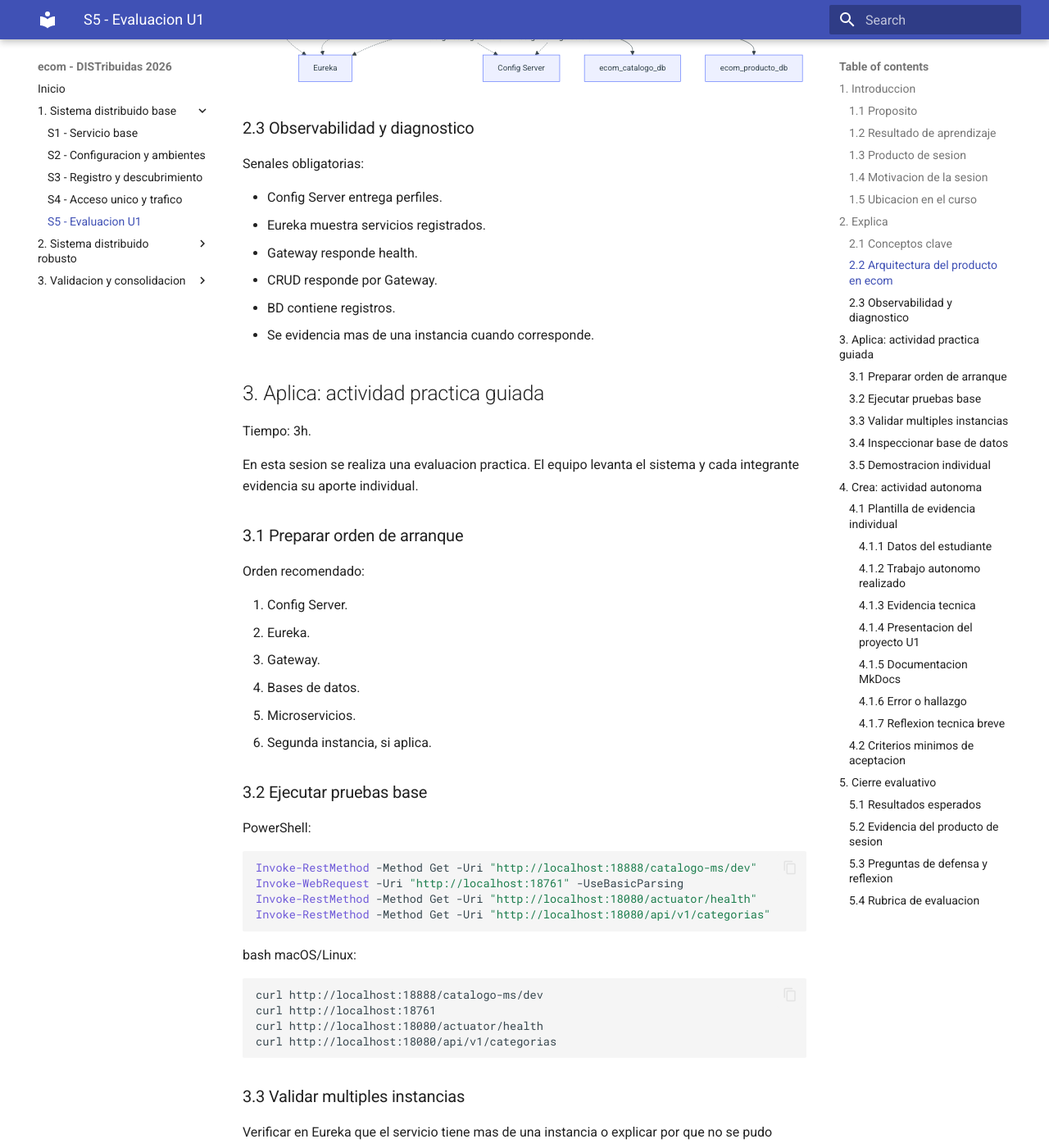
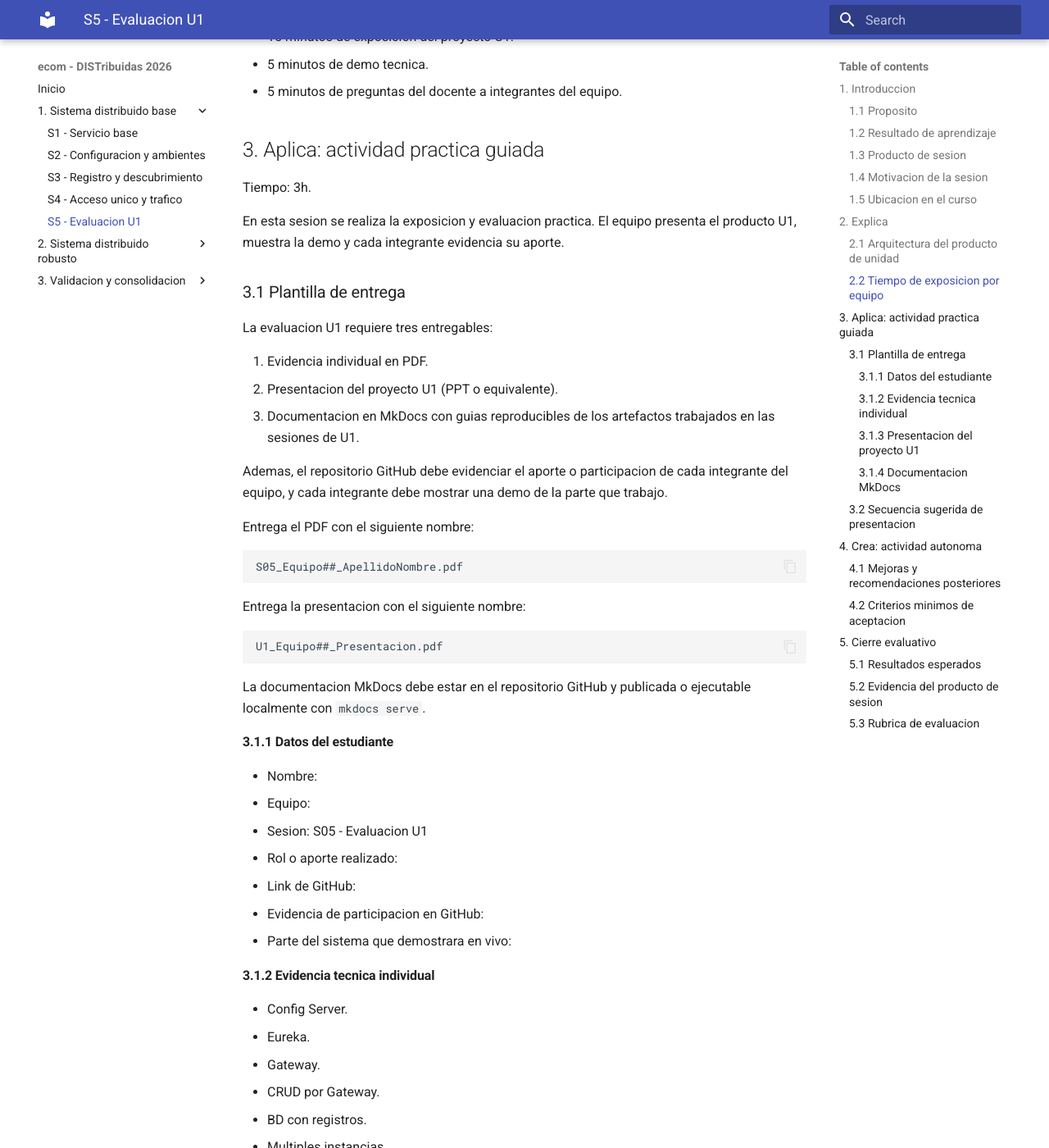
Before and after one commit to 261dist/ecom, an MkDocs documentation site: the page built from docs/sesiones/s05-evaluacion-u1.md, in a window 1280 px wide and 1400 px high, scrolled down 1691 px. Shown: the whole window at 82% size. Built offline with MkDocs 1.6.1 and Material for MkDocs 9.7.7, drawn with Linux system fonts in a browser that asks for light colours; some of the changed text lies outside the part shown.

Commit message:
first commit

````diff
--- a/docs/sesiones/s05-evaluacion-u1.md
+++ b/docs/sesiones/s05-evaluacion-u1.md
@@ -20,7 +20,7 @@ Producto U1 integrado: Config Server, Eureka, Gateway, microservicios de negocio
 
 Un sistema distribuido no se evalua por componentes aislados. La evidencia importante es que los componentes se integran, se ejecutan en orden, responden por Gateway y pueden diagnosticarse ante fallos.
 
-Preguntas para los estudiantes:
+Preguntas que el docente puede realizar a cada estudiante:
 
 1. Que evidencia demuestra que el sistema funciona integrado?
 2. Que parte del producto puedes defender individualmente?
@@ -36,13 +36,7 @@ Preguntas para los estudiantes:
 
 Tiempo: 15 min.
 
-### 2.1 Conceptos clave
-
-- **Integracion**: los componentes funcionan coordinadamente.
-- **Evidencia individual**: prueba verificable del aporte de cada estudiante.
-- **Diagnostico**: capacidad de ubicar fallos en Config Server, Eureka, Gateway, microservicio o BD.
-
-### 2.2 Arquitectura del producto en `ecom`
+### 2.1 Arquitectura del producto de unidad
 
 ```mermaid
 flowchart TB
@@ -67,80 +61,21 @@ flowchart TB
     Producto --> DB2
 ```
 
-### 2.3 Observabilidad y diagnostico
+### 2.2 Tiempo de exposicion por equipo
 
-Senales obligatorias:
+Cada grupo dispone de 25 minutos:
 
-- Config Server entrega perfiles.
-- Eureka muestra servicios registrados.
-- Gateway responde health.
-- CRUD responde por Gateway.
-- BD contiene registros.
-- Se evidencia mas de una instancia cuando corresponde.
+- 15 minutos de exposicion del proyecto U1.
+- 5 minutos de demo tecnica.
+- 5 minutos de preguntas del docente a integrantes del equipo.
 
 ## 3. Aplica: actividad practica guiada
 
 Tiempo: 3h.
 
-En esta sesion se realiza una evaluacion practica. El equipo levanta el sistema y cada integrante evidencia su aporte individual.
+En esta sesion se realiza la exposicion y evaluacion practica. El equipo presenta el producto U1, muestra la demo y cada integrante evidencia su aporte.
 
-### 3.1 Preparar orden de arranque
-
-Orden recomendado:
-
-1. Config Server.
-2. Eureka.
-3. Gateway.
-4. Bases de datos.
-5. Microservicios.
-6. Segunda instancia, si aplica.
-
-### 3.2 Ejecutar pruebas base
-
-PowerShell:
-
-```powershell
-Invoke-RestMethod -Method Get -Uri "http://localhost:18888/catalogo-ms/dev"
-Invoke-WebRequest -Uri "http://localhost:18761" -UseBasicParsing
-Invoke-RestMethod -Method Get -Uri "http://localhost:18080/actuator/health"
-Invoke-RestMethod -Method Get -Uri "http://localhost:18080/api/v1/categorias"
-```
-
-bash macOS/Linux:
-
-```bash
-curl http://localhost:18888/catalogo-ms/dev
-curl http://localhost:18761
-curl http://localhost:18080/actuator/health
-curl http://localhost:18080/api/v1/categorias
-```
-
-### 3.3 Validar multiples instancias
-
-Verificar en Eureka que el servicio tiene mas de una instancia o explicar por que no se pudo levantar.
-
-### 3.4 Inspeccionar base de datos
-
-PowerShell / bash macOS/Linux:
-
-```bash
-docker exec -it ecom-postgres-catalogo-dev psql -U ecom -d ecom_catalogo_db -c "SELECT * FROM categorias;"
-```
-
-### 3.5 Demostracion individual
-
-Cada integrante debe poder responder:
-
-- Que parte implemento.
-- Que archivo modifico.
-- Que prueba ejecuto.
-- Que error diagnostico.
-
-## 4. Crea: actividad autonoma
-
-Tiempo: 4h fuera del aula.
-
-### 4.1 Plantilla de evidencia individual
+### 3.1 Plantilla de entrega
 
 La evaluacion U1 requiere tres entregables:
 
@@ -162,9 +97,9 @@ Entrega la presentacion con el siguiente nombre:
 U1_Equipo##_Presentacion.pdf
 ```
 
-La documentacion MkDocs debe estar en el repositorio y publicada o ejecutable localmente con `mkdocs serve`.
+La documentacion MkDocs debe estar en el repositorio GitHub y publicada o ejecutable localmente con `mkdocs serve`.
 
-#### 4.1.1 Datos del estudiante
+#### 3.1.1 Datos del estudiante
 
 - Nombre:
 - Equipo:
@@ -174,15 +109,7 @@ La documentacion MkDocs debe estar en el repositorio y publicada o ejecutable lo
 - Evidencia de participacion en GitHub:
 - Parte del sistema que demostrara en vivo:
 
-#### 4.1.2 Trabajo autonomo realizado
-
-1. Ordenar evidencias de U1.
-2. Corregir observaciones detectadas.
-3. Completar README o documentacion del modulo asignado.
-4. Preparar defensa individual.
-5. Registrar comandos y resultados.
-
-#### 4.1.3 Evidencia tecnica
+#### 3.1.2 Evidencia tecnica individual
 
 - Config Server.
 - Eureka.
@@ -192,7 +119,7 @@ La documentacion MkDocs debe estar en el repositorio y publicada o ejecutable lo
 - Multiples instancias.
 - Aporte individual.
 
-#### 4.1.4 Presentacion del proyecto U1
+#### 3.1.3 Presentacion del proyecto U1
 
 La presentacion debe incluir:
 
@@ -205,7 +132,7 @@ La presentacion debe incluir:
 - Demo asignada a cada integrante.
 - Problemas encontrados y decisiones tecnicas.
 
-#### 4.1.5 Documentacion MkDocs
+#### 3.1.4 Documentacion MkDocs
 
 La documentacion debe incluir guias para reproducir cada artefacto de sesion:
 
@@ -217,13 +144,31 @@ La documentacion debe incluir guias para reproducir cada artefacto de sesion:
 
 Cada guia debe contener comandos, puertos, rutas probadas, evidencias esperadas y errores frecuentes.
 
-#### 4.1.6 Error o hallazgo
+### 3.2 Secuencia sugerida de presentacion
 
-Describe un problema de integracion y como lo diagnosticarias.
+1. Presentar nombre del proyecto, equipo y repositorio GitHub.
+2. Explicar la arquitectura U1 usando el diagrama del producto.
+3. Mostrar Config Server, Eureka, Gateway y microservicios integrados.
+4. Ejecutar la demo tecnica por Gateway.
+5. Mostrar participacion de cada integrante en GitHub.
+6. Cada integrante muestra la parte que trabajo.
+7. Cerrar con hallazgos, problemas y decisiones tecnicas.
 
-#### 4.1.7 Reflexion tecnica breve
+## 4. Crea: actividad autonoma
 
-Explica como los componentes de U1 forman un sistema distribuido base.
+Tiempo: 4h fuera del aula.
+
+### 4.1 Mejoras y recomendaciones posteriores
+
+Despues de la evaluacion, cada estudiante debe implementar las mejoras y recomendaciones recibidas.
+
+Trabajo autonomo:
+
+1. Corregir observaciones detectadas en la exposicion.
+2. Completar o ajustar la documentacion MkDocs.
+3. Mejorar evidencias individuales incompletas.
+4. Registrar en GitHub los cambios posteriores a la evaluacion.
+5. Preparar una breve reflexion tecnica sobre la mejora aplicada.
 
 ### 4.2 Criterios minimos de aceptacion
 
@@ -253,7 +198,7 @@ Tiempo: 20 min.
 
 ### 5.2 Evidencia del producto de sesion
 
-Cada estudiante entrega un PDF individual siguiendo la plantilla de la seccion 4.1. El equipo entrega ademas una presentacion del proyecto U1 y documentacion MkDocs con guias reproducibles de los artefactos de S01 a S05.
+Cada estudiante entrega un PDF individual siguiendo la plantilla de la seccion 3.1. El equipo entrega ademas una presentacion del proyecto U1 y documentacion MkDocs con guias reproducibles de los artefactos de S01 a S05.
 
 Nombre del archivo:
 
@@ -261,15 +206,15 @@ Nombre del archivo:
 S05_Equipo##_ApellidoNombre.pdf
 ```
 
-### 5.3 Preguntas de defensa y reflexion
+Presentacion:
 
-1. Cual fue tu aporte concreto en U1?
-2. Como se levanta el sistema base?
-3. Como se prueba sin Postman?
-4. Como sabes que hay multiples instancias?
-5. Que revisas si una ruta devuelve 503?
+```text
+U1_Equipo##_Presentacion.pdf
+```
 
-### 5.4 Rubrica de evaluacion
+La documentacion se verifica desde el repositorio GitHub del equipo.
+
+### 5.3 Rubrica de evaluacion
 
 | Dimension | Peso | 3 - Logro destacado | 2 - Logro | 1 - Proceso | 0 - Inicio | Puntuacion obtenida |
 |---|---:|---|---|---|---|---:|
@@ -287,7 +232,7 @@ Nota final = (`Puntuacion acumulada` / 30) * 20 = ____.
 Para usar la rubrica con IA, solicita:
 
 ```text
-Evalua el PDF, la presentacion y la documentacion MkDocs usando la rubrica de la sesion.
+Evalua el PDF, la presentacion, la documentacion MkDocs, la participacion en GitHub y la demo individual usando la rubrica de la sesion.
 Para cada dimension selecciona la puntuacion obtenida usando la escala Inicio=0, Proceso=1, Logro=2, Logro destacado=3.
 Justifica brevemente cada puntuacion.
 Calcula la puntuacion acumulada con la formula: suma de (Peso * Puntuacion obtenida).
````
Also changed, not shown: docs/sesiones/s12-evaluacion-u2.md (+64 -58 lines), docs/sesiones/s16-evaluacion-final.md (+64 -57 lines).
